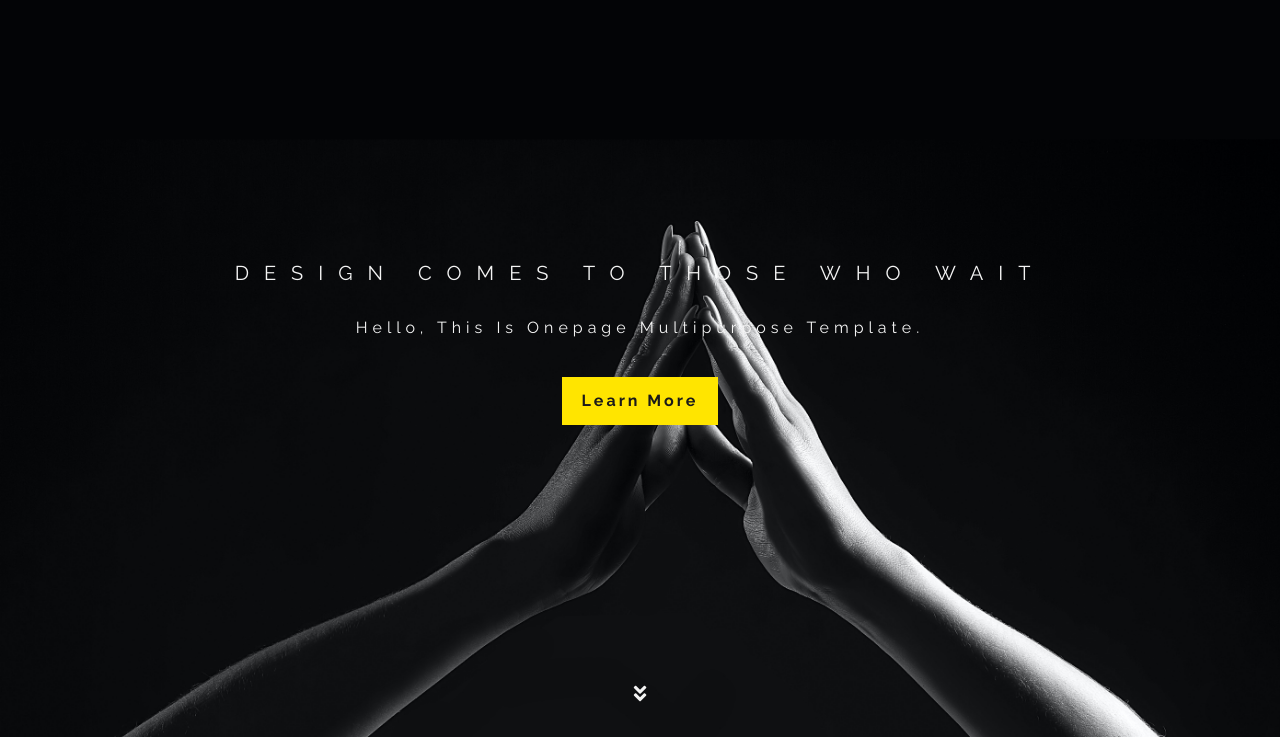
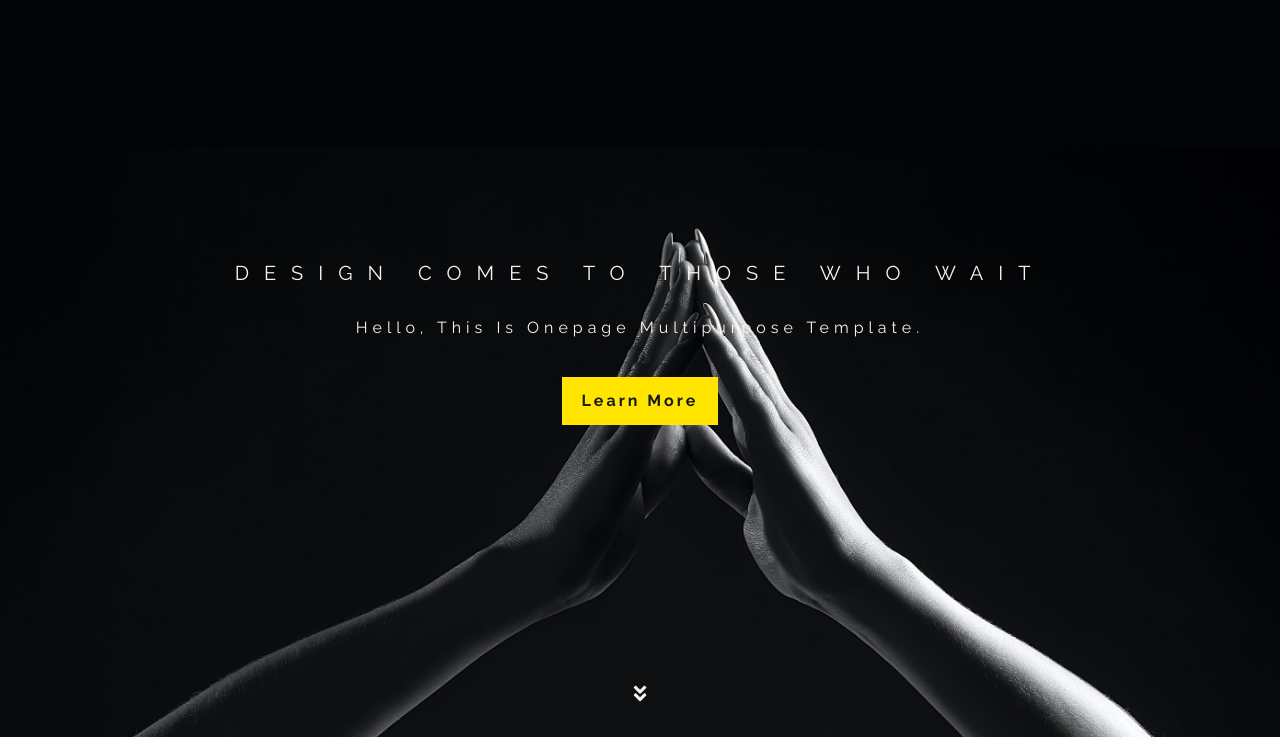
Before and after one commit to PhilopaterHany/Sparkle-Template, a plain HTML site: page index.html in a window 1280 px wide. Shown: the part 63-802 px from the top of the page. Drawn offline with nearby package versions, Linux system fonts and the light colour scheme; files that its build step writes are made by us from their sources.

Commit message:
Update _helper.scss

```diff
--- a/style/scss/_helper.scss
+++ b/style/scss/_helper.scss
@@ -38,7 +38,7 @@ $mainBR: 10px;
 @mixin secbackground($path) {
     background-color: $mainDark;
     background: $path;
-    background-position: bottom;
+    background-position: right;
     background-size: cover;
     background-attachment: fixed;
     background-repeat: no-repeat;
```
